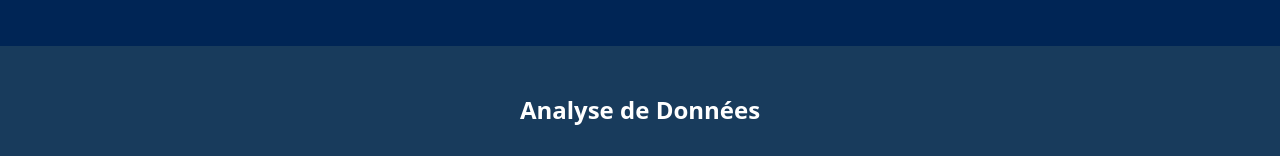
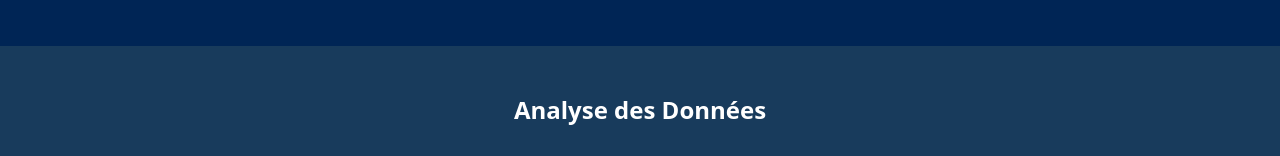
Before and after one commit to Armatoor147/vincent-portfolio-site, a Next.js app: page / in a window 1280 px wide. Shown: the part 2912-3068 px from the top of the page. Built offline with nearby package versions, Linux system fonts and the light colour scheme.

Commit message:
Analyse 'des' Données

```diff
--- a/app/components/texts.ts
+++ b/app/components/texts.ts
@@ -50,7 +50,7 @@ export const webPageText: Record<Language, TextContent> = {
             biography_p2: "Passionné par le code, je souhaite rejoindre une équipe de développement pour contribuer à des projets innovants. Mon esprit analytique et mes compétences en résolution de problèmes me poussent à explorer comment la technologie peut répondre aux défis concrets du monde réel."
         },
         SkillsSection: {
-            skill_categories: ["Langages de Programmation", "Gestion de Bases de Données", "Services Cloud", "Infrastructure as Code", "Pipelines de Données", "APIs et Serveurs Web", "Contrôle de Version", "Tests", "Analyse de Données", "Frameworks IA", "Développement Web", "Méthodologie"]
+            skill_categories: ["Langages de Programmation", "Gestion de Bases de Données", "Services Cloud", "Infrastructure as Code", "Pipelines de Données", "APIs et Serveurs Web", "Contrôle de Version", "Tests", "Analyse des Données", "Frameworks IA", "Développement Web", "Méthodologie"]
         },
         ProjectSection: {
             title: "Projets",
```
